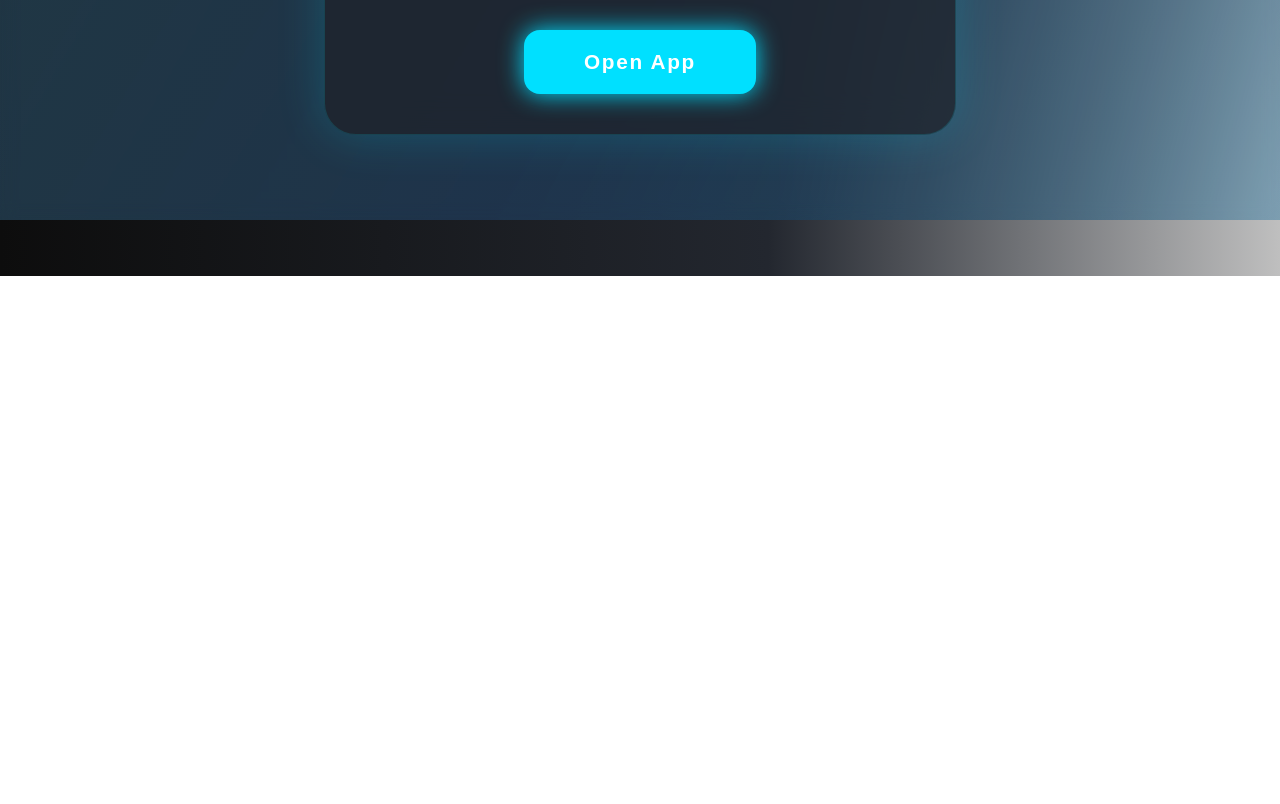
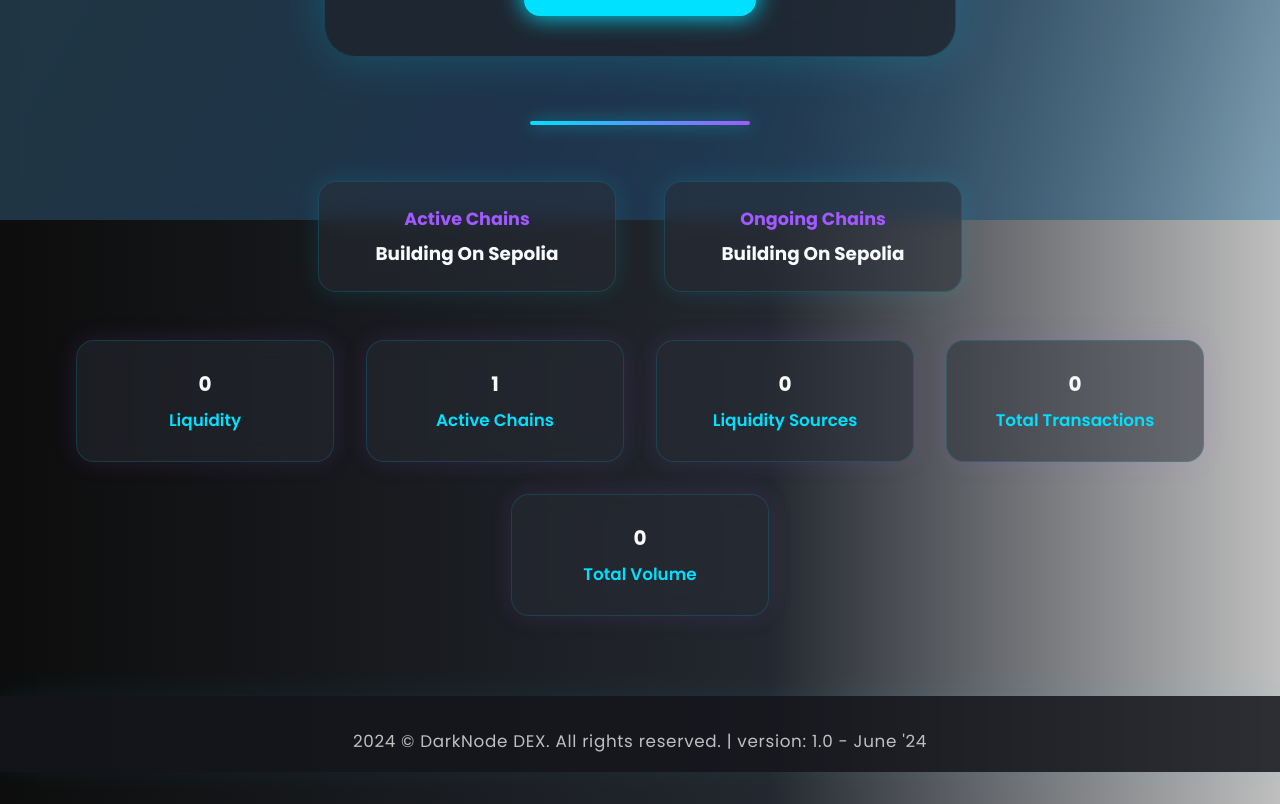
Before and after one commit to zk-web3/darknodedex, a React (Create React App) app: page / in a window 1280 px wide. Shown: the part 580-1384 px from the top of the page. Before the commit the page ends 856 px from the top, so only its background shows below. Built offline with nearby package versions, Linux system fonts and the light colour scheme.

Commit message:
Update HomePage.js

```diff
--- a/src/components/HomePage.js
+++ b/src/components/HomePage.js
@@ -1,4 +1,4 @@
-import React from 'react';
+import React, { useEffect, useRef } from 'react';
 import styled, { keyframes } from 'styled-components';
 
 // Glowing animation for subtitle
@@ -8,9 +8,16 @@ const glow = keyframes`
   100% { text-shadow: 0 0 16px #00e0ff, 0 0 2px #fff; }
 `;
 
+// Animated sliding line
+const slide = keyframes`
+  0% { transform: translateX(-100%); opacity: 0; }
+  30% { opacity: 1; }
+  100% { transform: translateX(0); opacity: 1; }
+`;
+
 // Hero section wrapper
 const Hero = styled.section`
-  min-height: 80vh;
+  min-height: 60vh;
   width: 100vw;
   display: flex;
   flex-direction: column;
@@ -91,15 +98,176 @@ const OpenAppBtn = styled.button`
   }
 `;
 
+// Animated sliding line
+const SlidingLine = styled.div`
+  width: 220px;
+  height: 4px;
+  background: linear-gradient(90deg, #00e0ff 0%, #a259ff 100%);
+  border-radius: 4px;
+  margin: 32px auto 24px auto;
+  animation: ${slide} 1.2s cubic-bezier(0.4,0,0.2,1);
+  box-shadow: 0 0 16px 0 #00e0ff99;
+`;
+
+// Chains section
+const ChainsSection = styled.div`
+  display: flex;
+  flex-direction: row;
+  justify-content: center;
+  gap: 48px;
+  margin: 32px 0 0 0;
+  @media (max-width: 900px) {
+    flex-direction: column;
+    gap: 18px;
+    align-items: center;
+  }
+`;
+
+const ChainCard = styled.div`
+  background: ${({ theme }) => theme.glass};
+  border-radius: 18px;
+  box-shadow: 0 0 24px 0 ${({ theme }) => theme.accent}22;
+  padding: 24px 38px;
+  min-width: 220px;
+  text-align: center;
+  font-size: 1.15rem;
+  color: ${({ theme }) => theme.text};
+  font-weight: 700;
+  border: ${({ theme }) => theme.border};
+  backdrop-filter: blur(10px);
+`;
+
+const ChainTitle = styled.div`
+  font-size: 1.1rem;
+  color: ${({ theme }) => theme.accent2};
+  margin-bottom: 8px;
+  font-weight: 700;
+`;
+
+// Stats section
+const StatsSection = styled.div`
+  display: flex;
+  flex-wrap: wrap;
+  justify-content: center;
+  gap: 32px;
+  margin: 48px 0 32px 0;
+`;
+
+const StatCard = styled.div`
+  background: ${({ theme }) => theme.glass};
+  border-radius: 18px;
+  box-shadow: 0 0 24px 0 ${({ theme }) => theme.accent2}22;
+  padding: 28px 38px;
+  min-width: 180px;
+  text-align: center;
+  font-size: 1.25rem;
+  color: ${({ theme }) => theme.text};
+  font-weight: 800;
+  border: ${({ theme }) => theme.border};
+  backdrop-filter: blur(10px);
+  display: flex;
+  flex-direction: column;
+  align-items: center;
+`;
+
+const StatLabel = styled.div`
+  font-size: 1.05rem;
+  color: ${({ theme }) => theme.accent};
+  margin-top: 8px;
+  font-weight: 600;
+`;
+
+// Footer
+const Footer = styled.footer`
+  width: 100vw;
+  background: rgba(20,22,28,0.85);
+  color: #bfbfbf;
+  text-align: center;
+  padding: 32px 0 18px 0;
+  font-size: 1.05rem;
+  letter-spacing: 0.04em;
+  margin-top: 48px;
+  box-shadow: 0 -2px 24px 0 #00e0ff11;
+`;
+
+// Glowing mouse cursor
+const Cursor = styled.div`
+  position: fixed;
+  top: 0; left: 0;
+  width: 36px; height: 36px;
+  border-radius: 50%;
+  background: radial-gradient(circle, #00e0ff 60%, #a259ff 100%);
+  box-shadow: 0 0 32px 8px #00e0ff99, 0 0 8px 2px #a259ff99;
+  pointer-events: none;
+  z-index: 99999;
+  opacity: 0.7;
+  transform: translate(-50%, -50%);
+  transition: background 0.2s, box-shadow 0.2s;
+`;
+
 // HomePage component
-const HomePage = ({ onOpenApp }) => (
+const HomePage = ({ onOpenApp }) => {
+  // Mouse cursor effect
+  const cursorRef = useRef();
+  useEffect(() => {
+    const moveCursor = (e) => {
+      if (cursorRef.current) {
+        cursorRef.current.style.left = `${e.clientX}px`;
+        cursorRef.current.style.top = `${e.clientY}px`;
+      }
+    };
+    window.addEventListener('mousemove', moveCursor);
+    return () => window.removeEventListener('mousemove', moveCursor);
+  }, []);
+
+  return (
+    <>
+      <Cursor ref={cursorRef} />
       <Hero>
         <GlassCard>
           <Title>DarkNode DEX</Title>
           <Subtitle>New Age Swap Experience<br />Futuristic, Fast, and Secure</Subtitle>
           <OpenAppBtn onClick={onOpenApp}>Open App</OpenAppBtn>
         </GlassCard>
+        <SlidingLine />
+        <ChainsSection>
+          <ChainCard>
+            <ChainTitle>Active Chains</ChainTitle>
+            Building On Sepolia
+          </ChainCard>
+          <ChainCard>
+            <ChainTitle>Ongoing Chains</ChainTitle>
+            Building On Sepolia
+          </ChainCard>
+        </ChainsSection>
+        <StatsSection>
+          <StatCard>
+            0
+            <StatLabel>Liquidity</StatLabel>
+          </StatCard>
+          <StatCard>
+            1
+            <StatLabel>Active Chains</StatLabel>
+          </StatCard>
+          <StatCard>
+            0
+            <StatLabel>Liquidity Sources</StatLabel>
+          </StatCard>
+          <StatCard>
+            0
+            <StatLabel>Total Transactions</StatLabel>
+          </StatCard>
+          <StatCard>
+            0
+            <StatLabel>Total Volume</StatLabel>
+          </StatCard>
+        </StatsSection>
       </Hero>
+      <Footer>
+        2024 © DarkNode DEX. All rights reserved. | version: 1.0 - June '24
+      </Footer>
+    </>
   );
+};
 
 export default HomePage;
```
Lines whose indentation alone changed are shown as unchanged.
